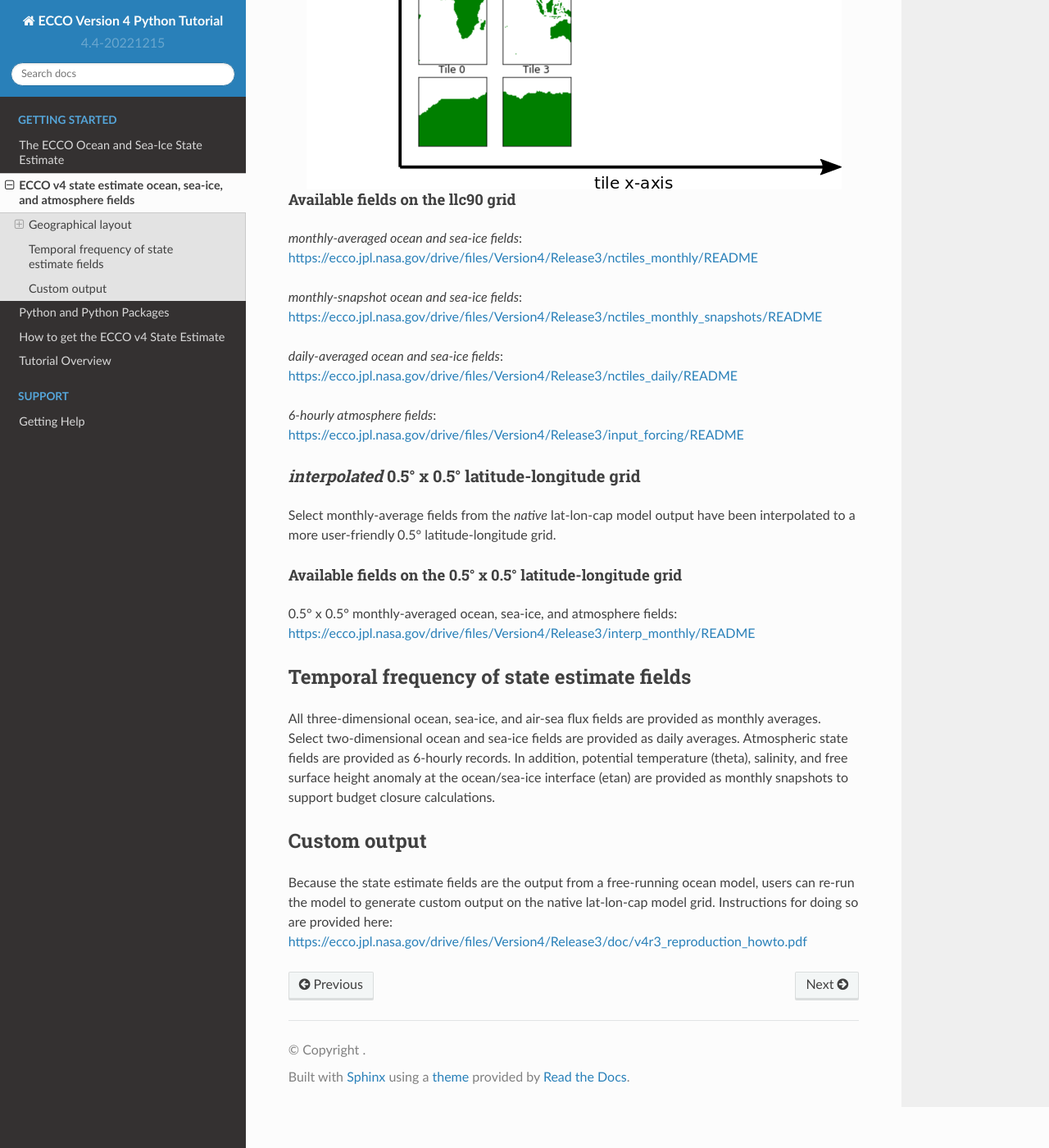
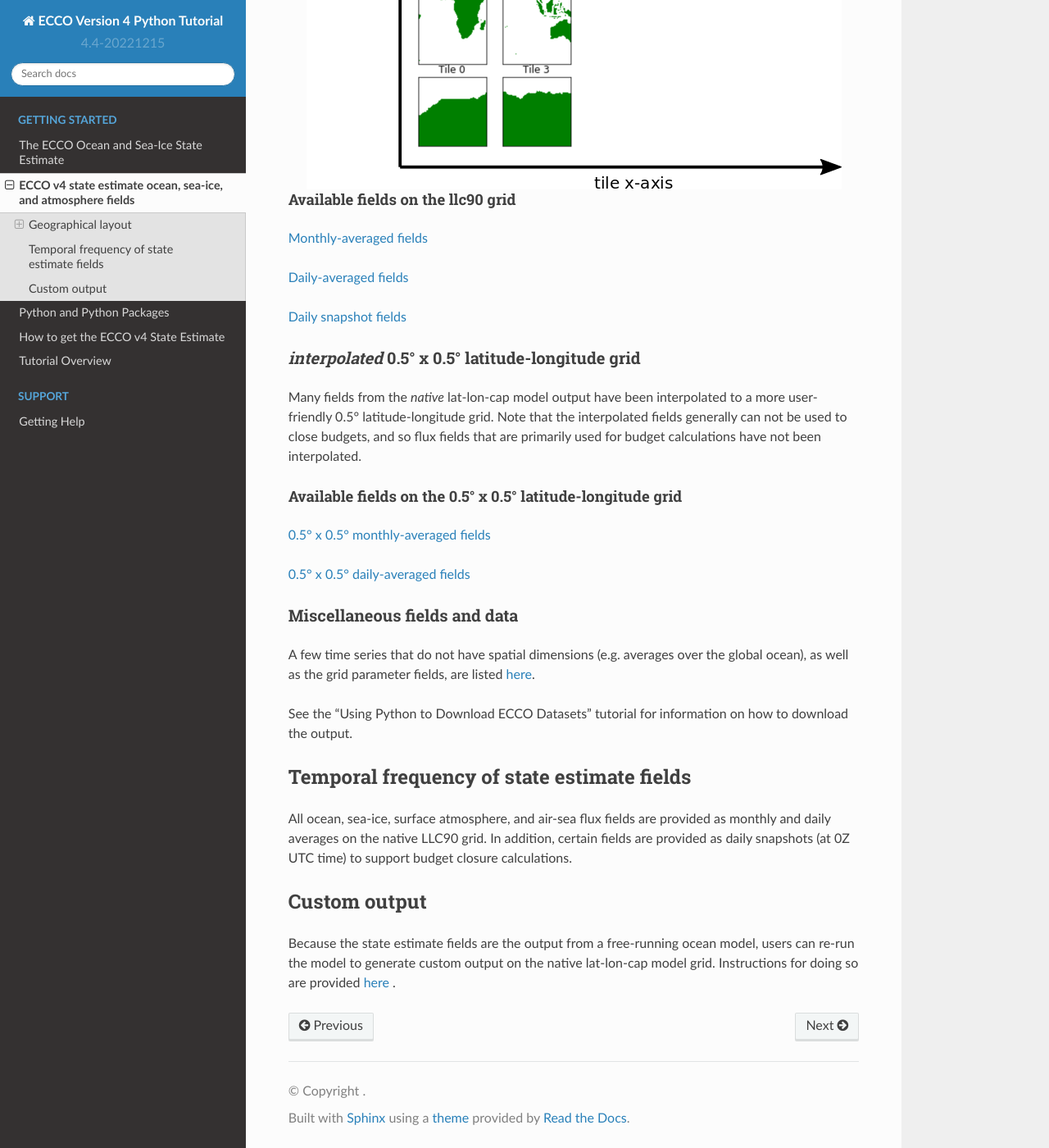
Before and after one commit to ECCO-GROUP/ECCO-v4-Python-Tutorial, a Sphinx documentation site: the page built from doc/fields.rst, in a window 1280 px wide and 1400 px high, scrolled down 1214 px. Shown: the whole window at 82% size. Built offline with Sphinx 7.4.7 and the Read the Docs theme 2.0.0, drawn with Linux system fonts in a browser that asks for light colours; formulas are drawn with MathJax 3; pages that are not in the unit, such as notebooks, are missing from menus.

Commit message:
v4r4 updates to tutorials in first two sections

```diff
--- a/doc/fields.rst
+++ b/doc/fields.rst
@@ -33,35 +33,42 @@ The Cartesian (x,y) coordinates of llc tiles do not coorespond to longitude and
 Available fields on the llc90 grid
 ----------------------------------
 
-*monthly-averaged ocean and sea-ice fields*: https://ecco.jpl.nasa.gov/drive/files/Version4/Release3/nctiles_monthly/README
+`Monthly-averaged fields <https://raw.githubusercontent.com/ECCO-GROUP/ECCO-v4-Python-Tutorial/master/varlist/v4r4_nctiles_monthly_varlist.txt>`_
 
-*monthly-snapshot ocean and sea-ice fields*: https://ecco.jpl.nasa.gov/drive/files/Version4/Release3/nctiles_monthly_snapshots/README
+`Daily-averaged fields <https://raw.githubusercontent.com/ECCO-GROUP/ECCO-v4-Python-Tutorial/master/varlist/v4r4_nctiles_daily_varlist.txt>`_
 
-*daily-averaged ocean and sea-ice fields*: https://ecco.jpl.nasa.gov/drive/files/Version4/Release3/nctiles_daily/README
-
-*6-hourly atmosphere fields*: https://ecco.jpl.nasa.gov/drive/files/Version4/Release3/input_forcing/README
+`Daily snapshot fields <https://raw.githubusercontent.com/ECCO-GROUP/ECCO-v4-Python-Tutorial/master/varlist/v4r4_nctiles_snapshots_varlist.txt>`_
 
 
 *interpolated* 0.5° x 0.5° latitude-longitude grid
 ==================================================
 
-Select monthly-average fields from the *native* lat-lon-cap model output have been interpolated to a more user-friendly 0.5° latitude-longitude grid.
+Many fields from the *native* lat-lon-cap model output have been interpolated to a more user-friendly 0.5° latitude-longitude grid.  Note that the interpolated fields generally can not be used to close budgets, and so flux fields that are primarily used for budget calculations have not been interpolated.
 
 Available fields on the 0.5° x 0.5° latitude-longitude grid
 -----------------------------------------------------------
-0.5° x 0.5° monthly-averaged ocean, sea-ice, and atmosphere fields:
-https://ecco.jpl.nasa.gov/drive/files/Version4/Release3/interp_monthly/README
+
+`0.5° x 0.5° monthly-averaged fields <https://raw.githubusercontent.com/ECCO-GROUP/ECCO-v4-Python-Tutorial/master/varlist/v4r4_latlon_monthly_varlist.txt>`_
+
+`0.5° x 0.5° daily-averaged fields <https://raw.githubusercontent.com/ECCO-GROUP/ECCO-v4-Python-Tutorial/master/varlist/v4r4_latlon_daily_varlist.txt>`_
+
+
+Miscellaneous fields and data
+==================================================
+
+A few time series that do not have spatial dimensions (e.g. averages over the global ocean), as well as the grid parameter fields, are listed `here <https://raw.githubusercontent.com/ECCO-GROUP/ECCO-v4-Python-Tutorial/master/varlist/v4r4_tseries_grid_varlist.txt>`_.
+
+See the "Using Python to Download ECCO Datasets" tutorial for information on how to download the output.
 
 
 *******************************************
 Temporal frequency of state estimate fields
 *******************************************
 
-All three-dimensional ocean, sea-ice, and air-sea flux fields are provided as monthly averages.  Select two-dimensional ocean and sea-ice fields are provided as daily averages.  Atmospheric state fields are provided as 6-hourly records.  In addition, potential temperature (theta), salinity, and free surface height anomaly at the ocean/sea-ice interface (etan) are provided as monthly snapshots to support budget closure calculations.
+All ocean, sea-ice, surface atmosphere, and air-sea flux fields are provided as monthly and daily averages on the native LLC90 grid.  In addition, certain fields are provided as daily snapshots (at 0Z UTC time) to support budget closure calculations.
 
 *************
 Custom output
 *************
 
-Because the state estimate fields are the output from a free-running ocean model, users can re-run the model to generate custom output on the native lat-lon-cap model grid.  Instructions for doing so are provided here:
-https://ecco.jpl.nasa.gov/drive/files/Version4/Release3/doc/v4r3_reproduction_howto.pdf
+Because the state estimate fields are the output from a free-running ocean model, users can re-run the model to generate custom output on the native lat-lon-cap model grid.  Instructions for doing so are provided `here <https://www.ecco-group.org/docs/v4r4_reproduction_howto.pdf>`_ .
```
Also changed, not shown: doc/intro.rst (+5 -9 lines), 2 other files.
